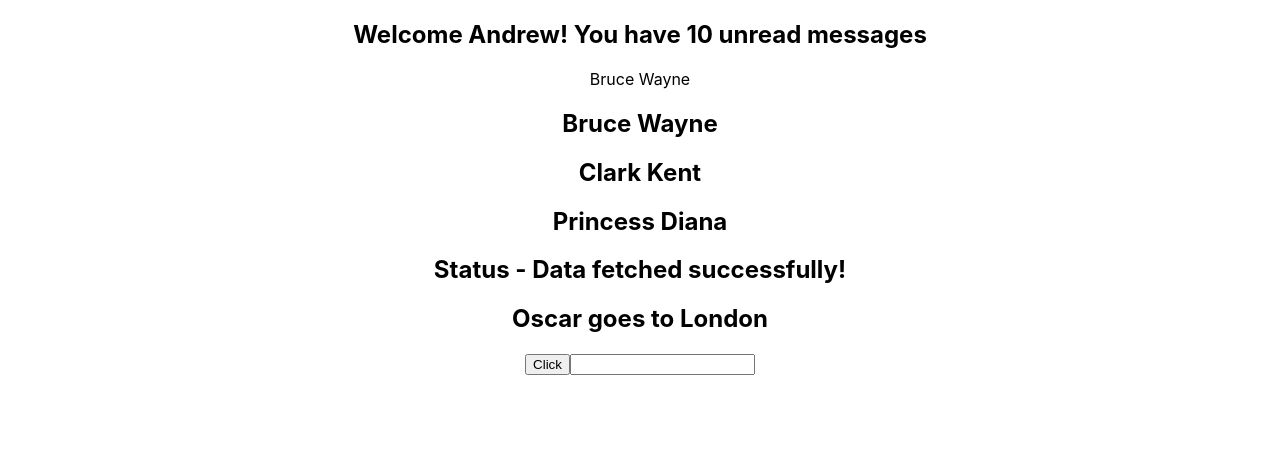
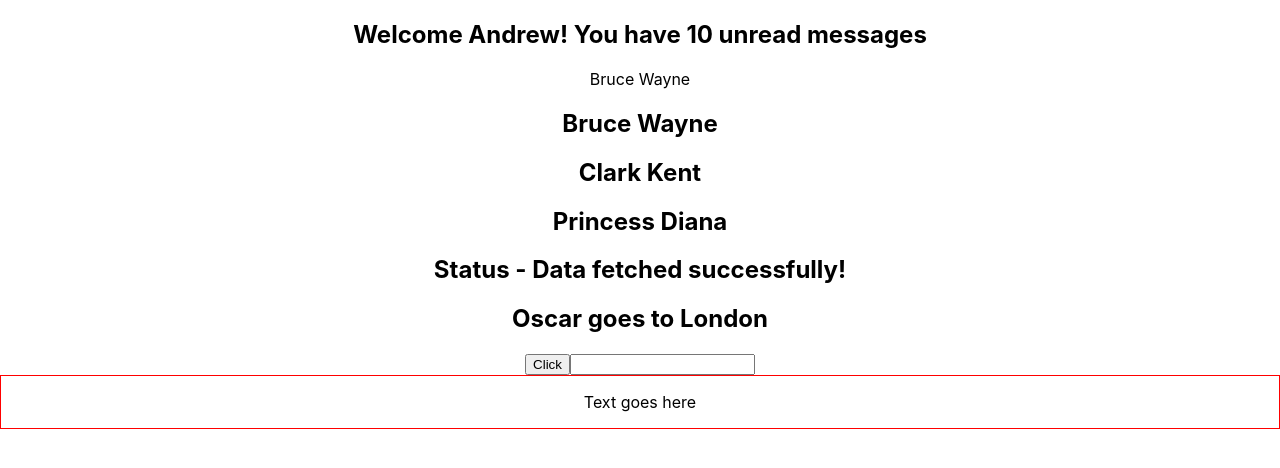
Before and after one commit to aosante/codevolution-react-typescript, a React (Create React App) app: page / in a window 1280 px wide. Shown: the top 468 px of the page. Built offline with nearby package versions, Linux system fonts and the light colour scheme.

Commit message:
style props

```diff
--- a/src/App.tsx
+++ b/src/App.tsx
@@ -1,5 +1,6 @@
 import './App.css';
 import { Button } from './components/Button';
+import { Container } from './components/Container';
 import { Greet } from './components/Greet';
 import { Heading } from './components/Heading';
 import { Input } from './components/Input';
@@ -38,6 +39,7 @@
       </Oscar>
       <Button handleClick={(e, id) => console.log('Button click', e, id)} />
       <Input value="" handleChange={(e) => console.log(e)} />
+      <Container styles={{ border: '1px solid red', padding: '1rem' }} />
     </div>
   );
 }
--- /dev/null
+++ b/src/components/Container.tsx
@@ -0,0 +1,9 @@
+import { CSSProperties } from 'react';
+
+type ContainerProps = {
+  styles: CSSProperties;
+};
+
+export const Container = ({ styles }: ContainerProps) => {
+  return <div style={styles}>Text goes here</div>;
+};
```
